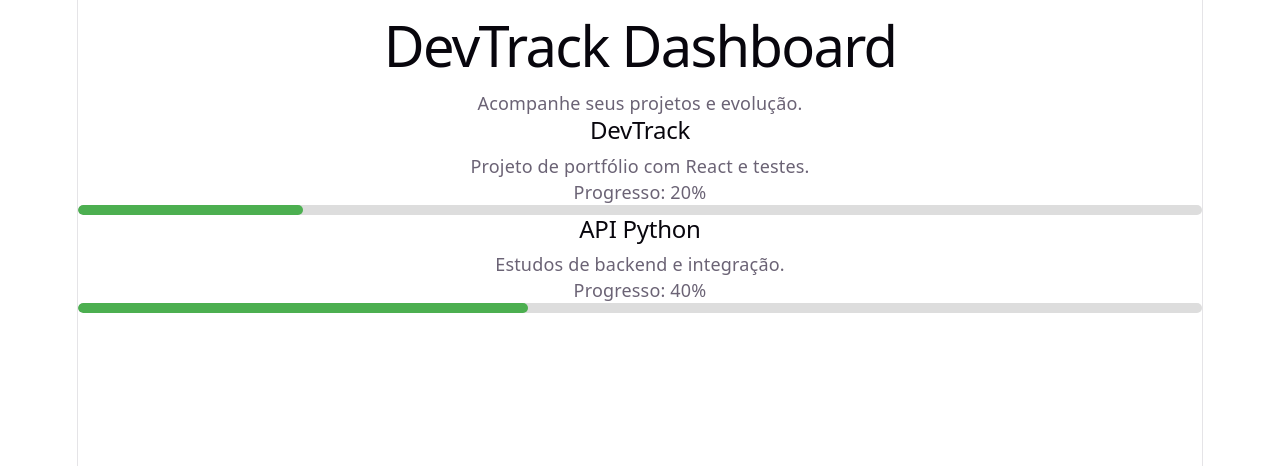
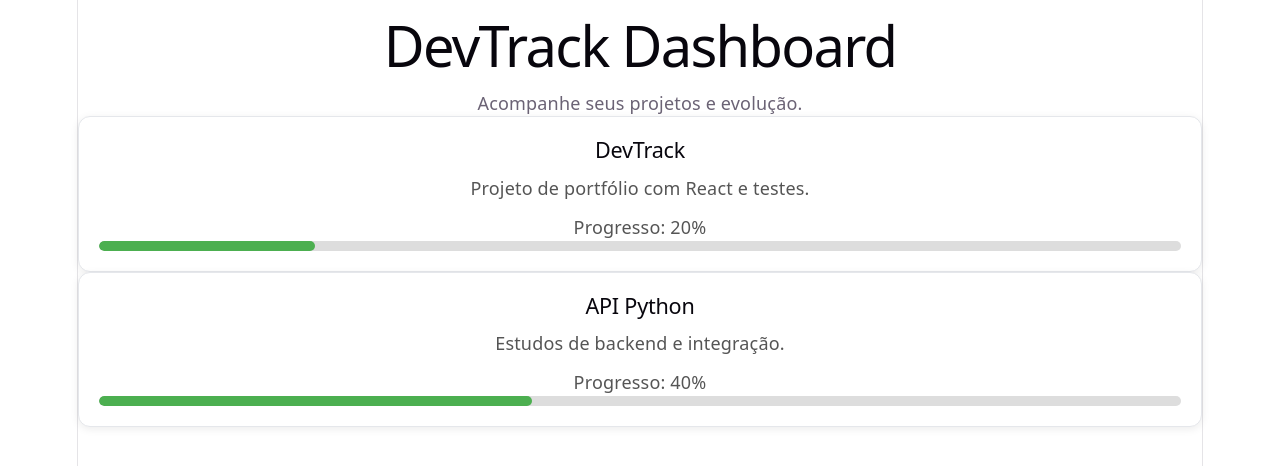
Before and after one commit to nicolasathayde/devtrack, a React (Vite) app: page / in a window 1280 px wide. Shown: the top 466 px of the page. Built offline with nearby package versions, Linux system fonts and the light colour scheme.

Commit message:
Style ProjectCard component

```diff
--- /dev/null
+++ b/src/components/ProjectCard.css
@@ -0,0 +1,22 @@
+article {
+  background: #ffffff;
+  border: 1px solid #e5e7eb;
+  border-radius: 12px;
+  padding: 20px;
+  box-shadow: 0 2px 8px rgba(0, 0, 0, 0.08);
+
+  display: flex;
+  flex-direction: column;
+  gap: 12px;
+}
+
+article h2 {
+  margin: 0;
+  font-size: 1.2rem;
+}
+
+article p {
+  margin: 0;
+  color: #555;
+  line-height: 1.5;
+}
--- a/src/components/ProjectCard.jsx
+++ b/src/components/ProjectCard.jsx
@@ -1,3 +1,4 @@
+import './ProjectCard.css'
 import ProgressBar from './ProgressBar'
 
 function ProjectCard({ name, description, progress }) {
```
